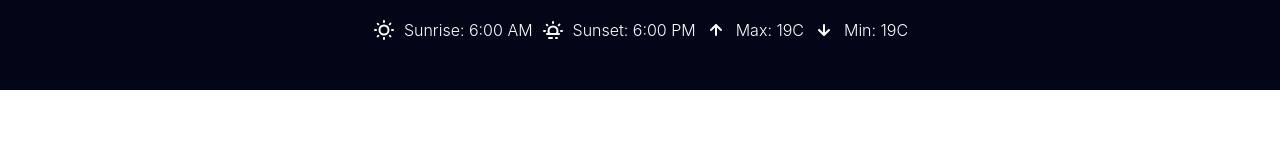
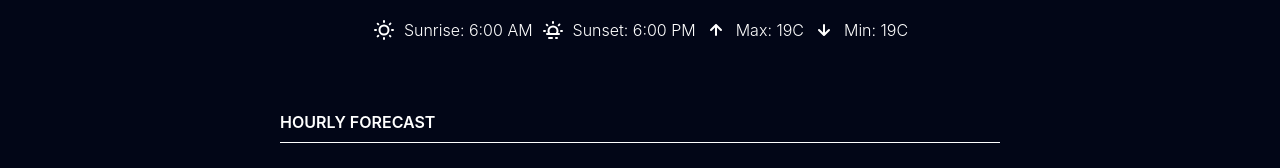
Before and after one commit to UthpalSuvarna/weather-app, a React (Create React App) app in the folder app/: page / in a window 1280 px wide. Shown: the part 776-944 px from the top of the page. Before the commit the page ends 866 px from the top, so only its background shows below. Built offline with nearby package versions, Linux system fonts and the light colour scheme.

Commit message:
Added Forecast component

```diff
--- a/app/src/App.js
+++ b/app/src/App.js
@@ -3,6 +3,7 @@ import TopButtons from "./components/TopButtons";
 import Search from "./components/Search";
 import TimeAndLocation from "./components/TimeAndLocation";
 import TempAndDetails from "./components/TempAndDetails";
+import Forecast from "./components/Forecast";
 
 function App() {
   return (
@@ -11,6 +12,7 @@ function App() {
       <Search />
       <TimeAndLocation />
       <TempAndDetails />
+      <Forecast />
     </div>
   );
 }
--- /dev/null
+++ b/app/src/components/Forecast.jsx
@@ -0,0 +1,15 @@
+import React from "react";
+
+function Forecast() {
+  return (
+    <div className=" flex justify-center items-center">
+      <div className=" mt-10 w-3/5">
+        <p className=" text-white font-semibold uppercase">Hourly Forecast</p>
+        <hr className="border-t border-white w-full my-2" />
+      </div>
+
+    </div>
+  );
+}
+
+export default Forecast;
```
